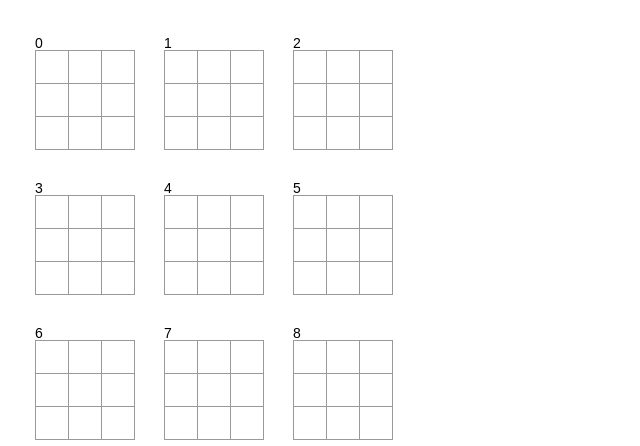
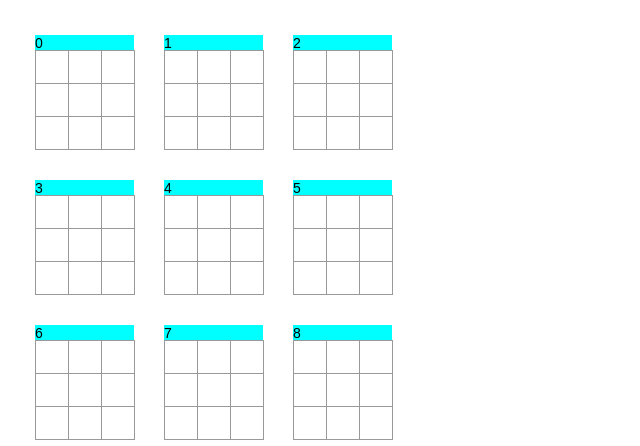
Before and after one commit to jinster/superttt, a React (Create React App) app: page / in a window 1280 px wide. Shown: the top 446 px of the page, without its empty margins (0-640 px from the left). Built offline with nearby package versions, Linux system fonts and the light colour scheme.

Commit message:
Added visual reference to see where to play moves

```diff
--- a/src/components/EachBoard/Square.jsx
+++ b/src/components/EachBoard/Square.jsx
@@ -1,14 +1,13 @@
 import React from "react";
-
 
 class Square extends React.Component {
   render() {
     const boardnumber = this.props.boardnumber;
     const squarenumber = this.props.squarenumber;
 
-    const hc = (e) => {
+    const hc = e => {
       this.props.handleClick(boardnumber, squarenumber);
-    }
+    };
 
     return (
       <button className="square" onClick={hc}>
--- a/src/components/EachBoard/index.jsx
+++ b/src/components/EachBoard/index.jsx
@@ -2,24 +2,21 @@ import React from "react";
 import Square from "./Square.jsx";
 
 class EachBoard extends React.Component {
-
   renderSquare(i) {
     return (
       <Square
-        boardnumber  = {this.props.boardnumber}
-        squarenumber = {i}
-        squares      = {this.props.squares}
-        handleClick  = {this.props.handleClick}
+        boardnumber={this.props.boardnumber}
+        squarenumber={i}
+        squares={this.props.squares}
+        handleClick={this.props.handleClick}
       />
     );
   }
 
   render() {
     return (
-      <div className="each-board">
-        <div>
-          {this.props.boardnumber}
-        </div>
+      <div className={this.props.isValid ? "each-board isValid" : "each-board"}>
+        <div>{this.props.boardnumber}</div>
         <div className="board-row">
           {this.renderSquare(0)}
           {this.renderSquare(1)}
--- a/src/components/MainBoard/index.jsx
+++ b/src/components/MainBoard/index.jsx
@@ -1,14 +1,15 @@
 import React from "react";
-import EachBoard from "../EachBoard"
+import EachBoard from "../EachBoard";
+import Styles from "./index.modules.css";
 
 class MainBoard extends React.Component {
-
   renderBoard(i) {
     return (
       <EachBoard
-        boardnumber = {i}
-        squares     = {this.props.squares}
-        handleClick = {this.props.handleClick}
+        isValid={this.props.validBoardNumbers.indexOf(i) > -1}
+        boardnumber={i}
+        squares={this.props.squares}
+        handleClick={this.props.handleClick}
       />
     );
   }
--- /dev/null
+++ b/src/components/MainBoard/index.modules.css
@@ -0,0 +1,3 @@
+.isValid {
+  background-color: cyan;
+}
--- a/src/index.js
+++ b/src/index.js
@@ -7,47 +7,48 @@ class Game extends React.Component {
   constructor(props) {
     super(props);
     this.state = {
-      squares: Array.from({length:9}, e => Array(9).fill(null)),
+      squares: Array.from({ length: 9 }, e => Array(9).fill(null)),
       stepNumber: 0,
       xIsNext: true,
-      validBoardNumbers: [0,1,2,3,4,5,6,7,8],
+      validBoardNumbers: [0, 1, 2, 3, 4, 5, 6, 7, 8]
     };
   }
 
   handleClick = (boardnumber, squarenumber) => {
- /*   const history = this.state.history.slice(0, this.state.stepNumber + 1);
+    /*   const history = this.state.history.slice(0, this.state.stepNumber + 1);
     const current = history[history.length - 1];*/
     const squares = this.state.squares.slice();
 
     /* check if square is filled */
-    if ( squares[boardnumber][squarenumber] || !(this.state.validBoardNumbers.indexOf(boardnumber) > -1) ) {
+    if (
+      squares[boardnumber][squarenumber] ||
+      !(this.state.validBoardNumbers.indexOf(boardnumber) > -1)
+    ) {
       return;
     }
 
     const newValidBoardNumbers = Array(1).fill(squarenumber);
-    squares[boardnumber][squarenumber] = this.state.xIsNext ? 'X' : 'O';
-
+    squares[boardnumber][squarenumber] = this.state.xIsNext ? "X" : "O";
 
     this.setState({
       squares: squares,
       xIsNext: !this.state.xIsNext,
       stepNumber: this.state.stepNumber + 1,
-      validBoardNumbers: newValidBoardNumbers,
+      validBoardNumbers: newValidBoardNumbers
     });
-
-  }
+  };
 
   jumpTo(step) {
     this.setState({
       stepNumber: step,
-      xIsNext: (step % 2) === 0
+      xIsNext: step % 2 === 0
     });
   }
 
   render() {
     const current = this.state.squares;
     const winner = calculateWinner(current);
-/*
+    /*
     const moves = history.map((step, move) => {
       const desc = move ?
         'Go to move #' + move :
@@ -70,15 +71,16 @@ class Game extends React.Component {
       <div className="game">
         <div className="game-board">
           <MainBoard
-            squares     = {this.state.squares}
-            handleClick = {this.handleClick}
-            stepNumber  = {this.state.stepNumber}
-            xIsNext     = {this.state.xIsNext}
+            squares={this.state.squares}
+            handleClick={this.handleClick}
+            stepNumber={this.state.stepNumber}
+            xIsNext={this.state.xIsNext}
+            validBoardNumbers={this.state.validBoardNumbers}
           />
         </div>
         <div className="game-info">
-          <div></div>
-          <ol></ol>
+          <div />
+          <ol />
         </div>
       </div>
     );
```
Also changed, not shown: 1 other file (tests, documents, lock files or other folders).
